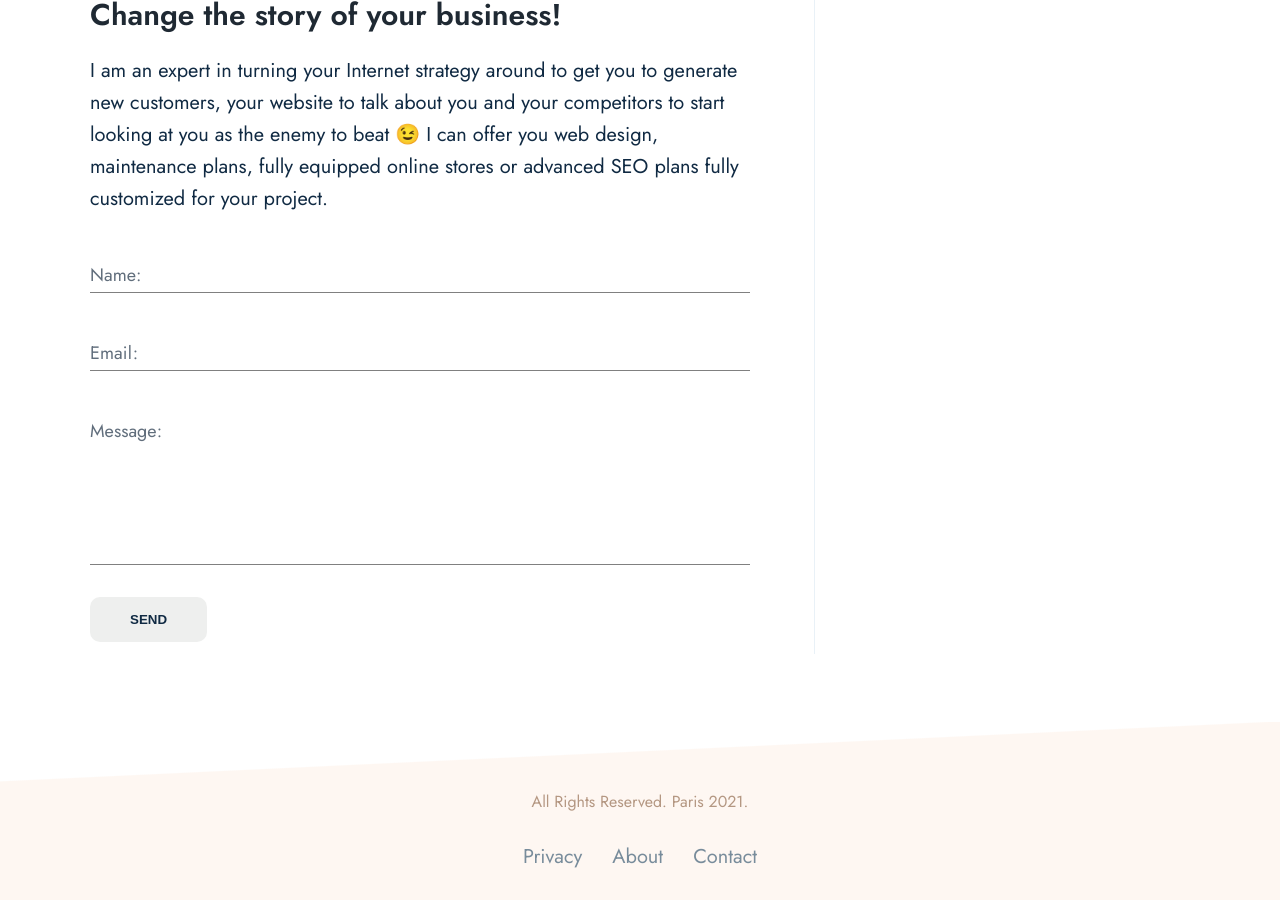
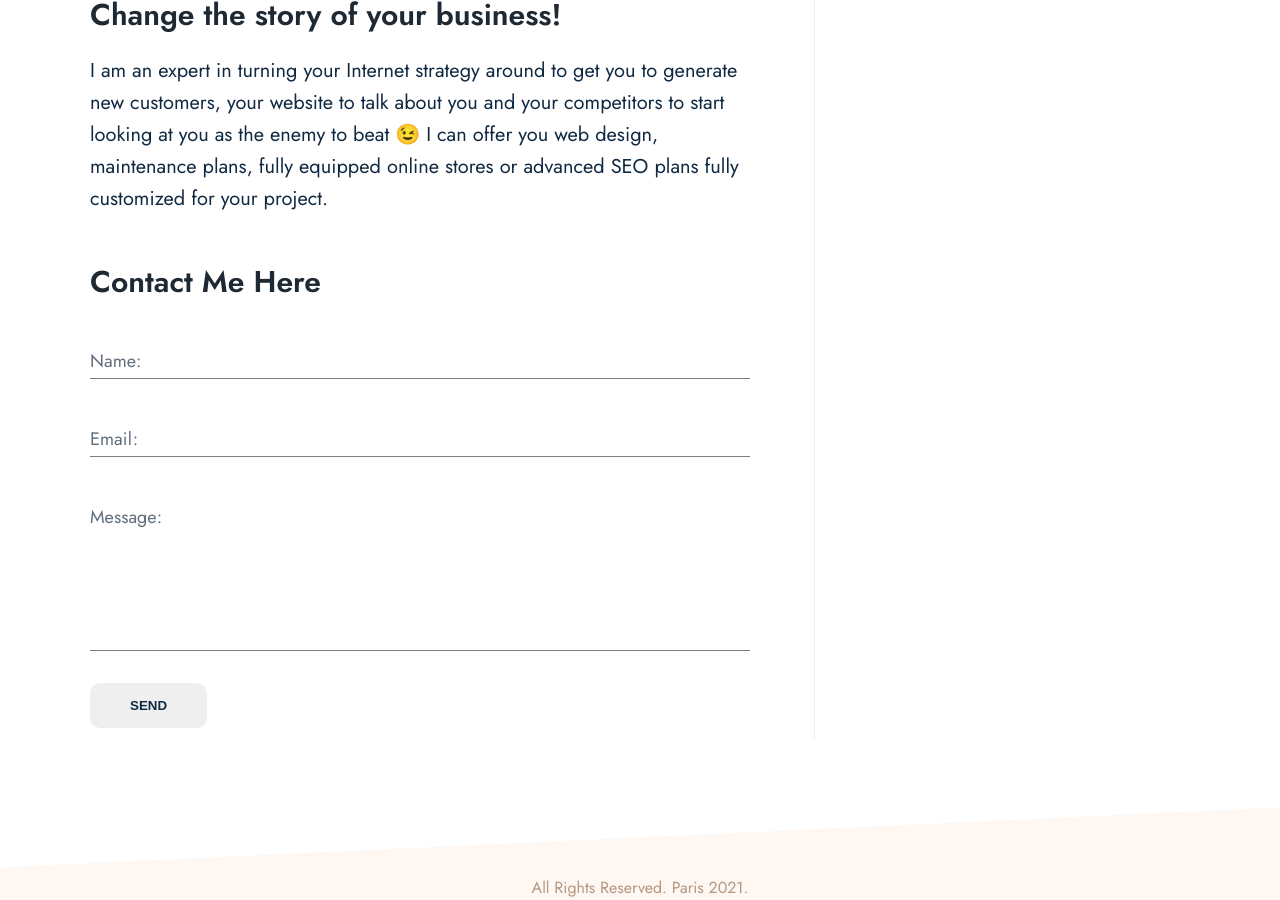
Before and after one commit to pariswebdesign/pariswebdesign.github.io, a Jekyll site: the page built from index.md, in a window 1280 px wide and 900 px high, scrolled down 2200 px. Built offline with Jekyll 4.4.1, drawn with Linux system fonts in a browser that asks for light colours.

Commit message:
Update index.md

```diff
--- a/index.md
+++ b/index.md
@@ -43,6 +43,8 @@ You are tired of those "Make your website in three hours with no knowledge" vide
 I am an expert in turning your Internet strategy around to get you to generate new customers, your website to talk about you and your competitors to start looking at you as the enemy to beat 😉 I can offer you web design, maintenance plans, fully equipped online stores or advanced SEO plans fully customized for your project.
 
 
+## Contact Me Here
+
 <form action="https://formsubmit.co/lukasz.adms@gmail.com" method="POST">
 
   <div class="form-control">
```
